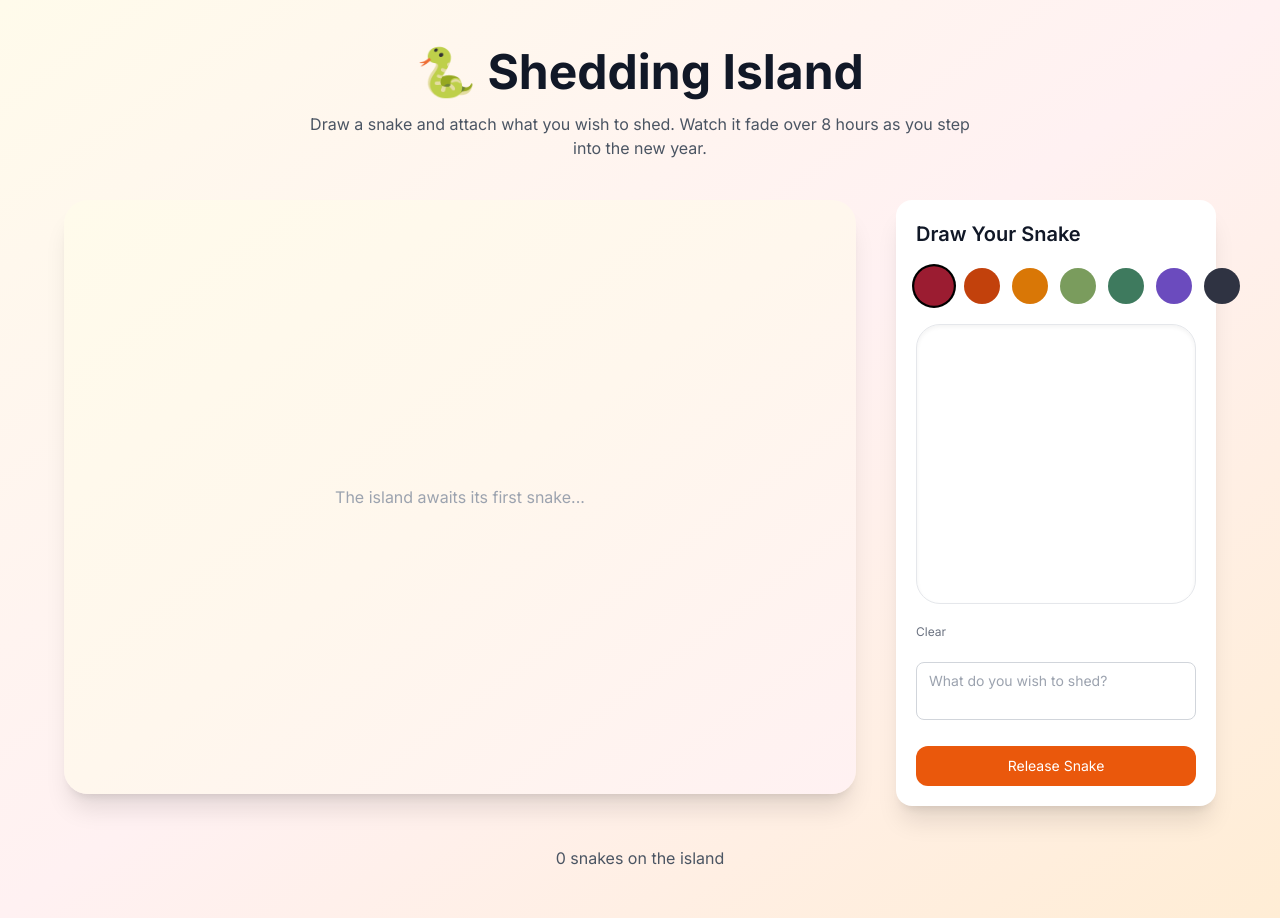
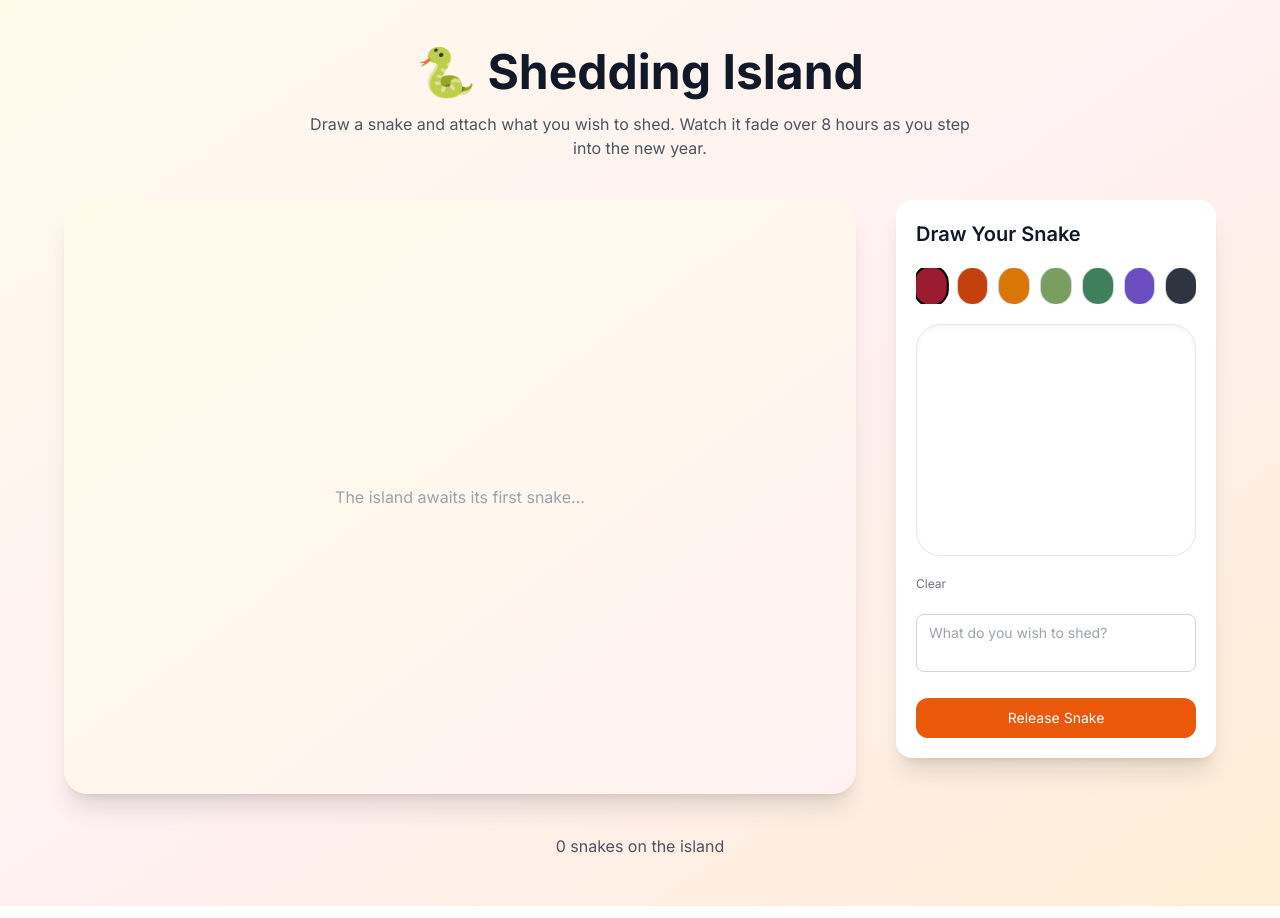
Before and after one commit to juliez8/snake-year-shedding-pond, a Next.js app: page / in a window 1280 px wide. Built offline with nearby package versions, Linux system fonts and the light colour scheme; no server answers; the database is empty.

Commit message:
Fixed overflow issue and blurry color

```diff
--- a/components/ColorPicker.tsx
+++ b/components/ColorPicker.tsx
@@ -9,15 +9,19 @@ const COLORS = [
   '#9B1C31',
   '#C2410C',
   '#D97706',
-  '#7A9C5D',
-  '#3E7A5E',
-  '#6B4BBE',
-  '#2F3342',
+  '#7A9E5F',
+  '#3F7F5C',
+  '#6B4DBF',
+  '#2E3440',
 ];
 
-export default function ColorPicker({ selectedColor, onColorChange }: ColorPickerProps) {
+export default function ColorPicker({
+  selectedColor,
+  onColorChange,
+}: ColorPickerProps) {
   return (
-    <div className="flex justify-between items-center gap-3 w-full">
+    <div className="flex gap-3 justify-center flex-nowrap overflow-hidden">
+
       {COLORS.map((color) => {
         const isSelected = selectedColor === color;
 
@@ -26,9 +30,11 @@ export default function ColorPicker({ selectedColor, onColorChange }: ColorPicke
             key={color}
             onClick={() => onColorChange(color)}
             className={`
-              w-9 h-9 rounded-full flex-shrink-0
+              w-9 h-9 rounded-full
               transition-all duration-200
-              ${isSelected ? 'scale-110 ring-2 ring-black' : 'hover:scale-105'}
+              ${isSelected
+                ? 'ring-2 ring-black scale-105'
+                : 'ring-1 ring-gray-300 hover:scale-105'}
             `}
             style={{ backgroundColor: color }}
           />
--- a/components/SnakeCanvas.tsx
+++ b/components/SnakeCanvas.tsx
@@ -14,8 +14,8 @@ interface SnakeCanvasProps {
 const BRUSH_WIDTH = 9;
 
 export default function SnakeCanvas({
-  width = 420,
-  height = 420,
+  width = 360,
+  height = 360,
   selectedColor,
   onDrawingChange,
   clearTrigger = 0,
@@ -26,19 +26,48 @@ export default function SnakeCanvas({
   const [currentStroke, setCurrentStroke] = useState<Point[]>([]);
   const [isDrawing, setIsDrawing] = useState(false);
 
+  // ---------------------------
+  // Retina scaling (correct)
+  // ---------------------------
+  useEffect(() => {
+  const canvas = canvasRef.current;
+  if (!canvas) return;
+
+  const ctx = canvas.getContext('2d');
+  if (!ctx) return;
+
+  const ratio = window.devicePixelRatio || 1;
+
+  canvas.width = width * ratio;
+  canvas.height = height * ratio;
+
+  ctx.setTransform(ratio, 0, 0, ratio, 0, 0);
+}, [width, height]);
+
+
+  // ---------------------------
+  // Clear
+  // ---------------------------
   useEffect(() => {
     if (clearTrigger > 0) {
       setStrokes([]);
       setCurrentStroke([]);
+
       const ctx = canvasRef.current?.getContext('2d');
-      ctx?.clearRect(0, 0, width, height);
+      if (ctx) ctx.clearRect(0, 0, width, height);
     }
   }, [clearTrigger, width, height]);
 
+  // ---------------------------
+  // Notify parent
+  // ---------------------------
   useEffect(() => {
     onDrawingChange({ strokes, width, height });
   }, [strokes, width, height, onDrawingChange]);
 
+  // ---------------------------
+  // Redraw strokes
+  // ---------------------------
   useEffect(() => {
     const ctx = canvasRef.current?.getContext('2d');
     if (!ctx) return;
@@ -65,20 +94,21 @@ export default function SnakeCanvas({
 
   }, [strokes, width, height]);
 
+  // ---------------------------
+  // Helpers
+  // ---------------------------
   const getPoint = (e: any): Point | null => {
     const canvas = canvasRef.current;
     if (!canvas) return null;
 
     const rect = canvas.getBoundingClientRect();
-    const scaleX = width / rect.width;
-    const scaleY = height / rect.height;
 
     const clientX = e.touches ? e.touches[0].clientX : e.clientX;
     const clientY = e.touches ? e.touches[0].clientY : e.clientY;
 
     return {
-      x: (clientX - rect.left) * scaleX,
-      y: (clientY - rect.top) * scaleY,
+      x: clientX - rect.left,
+      y: clientY - rect.top,
     };
   };
 
@@ -124,12 +154,10 @@ export default function SnakeCanvas({
   };
 
   return (
-    <div className="border border-gray-200 rounded-3xl shadow-inner overflow-hidden bg-white mx-auto max-w-[340px]">
+    <div className="border border-gray-200 rounded-3xl shadow-inner overflow-hidden bg-white mx-auto">
       <canvas
         ref={canvasRef}
-        width={width}
-        height={height}
-        className="w-full aspect-square cursor-crosshair touch-none"
+        className="block cursor-crosshair touch-none"
         onMouseDown={start}
         onMouseMove={move}
         onMouseUp={stop}
```
